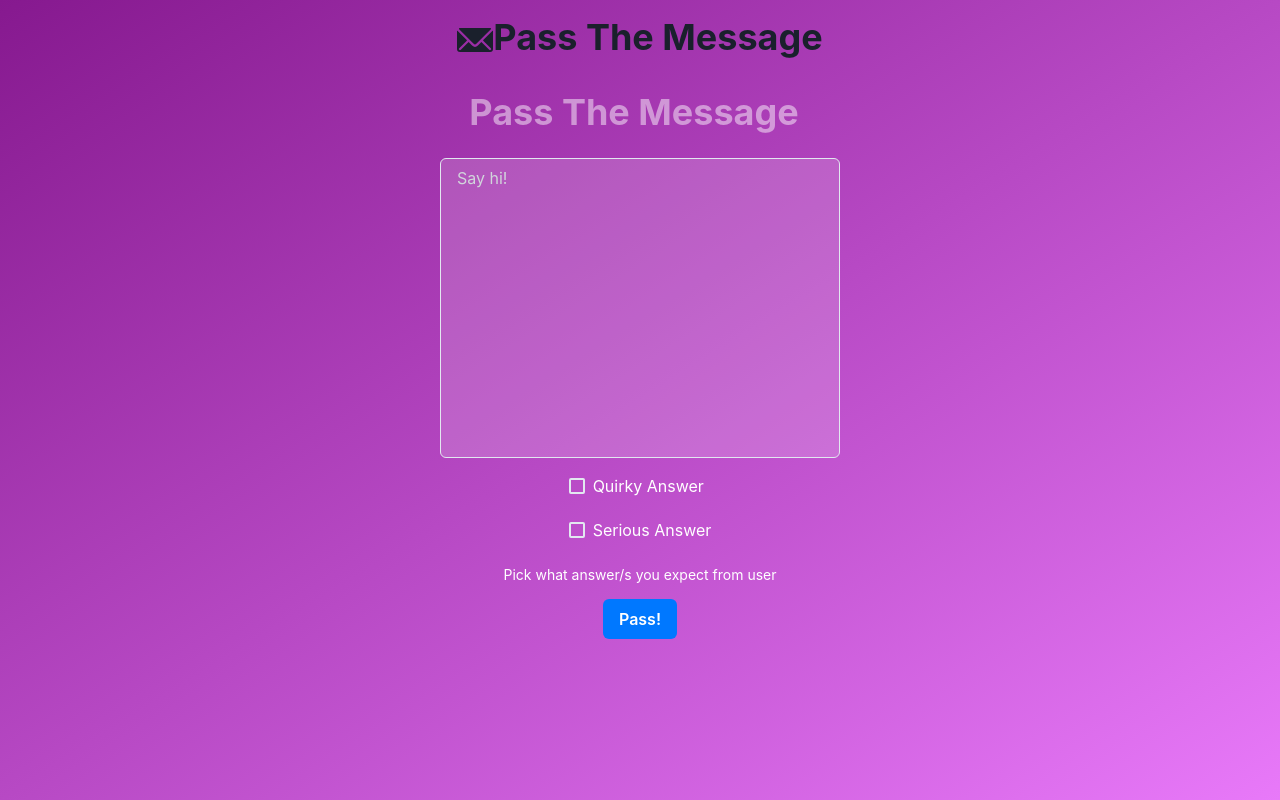
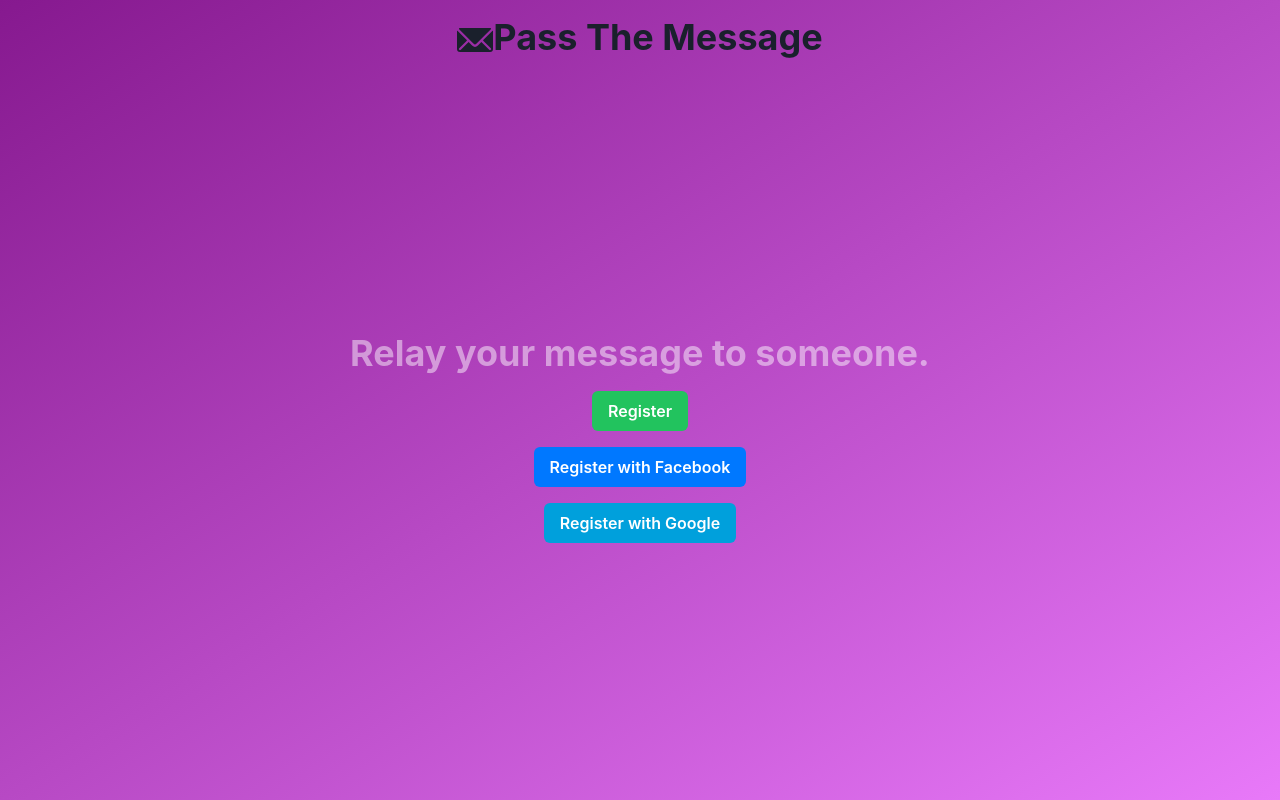
Before and after one commit to codenamerey/pass-the-message, a Next.js app: page / in a window 1280 px wide. Built offline with nearby package versions, Linux system fonts and the light colour scheme.

Commit message:
Add pass the message home page

```diff
--- a/src/pages/index.tsx
+++ b/src/pages/index.tsx
@@ -1,82 +1,25 @@
-import Head from 'next/head'
 import { Inter } from 'next/font/google'
 import styles from '@/styles/Home.module.css'
 
 import {
-  FormControl,
-  FormLabel,
-  FormErrorMessage,
-  FormHelperText,
-  Textarea,
   Heading,
   Button,
-  Checkbox,
-  CheckboxGroup,
-  Stack
+  Icon
 } from '@chakra-ui/react';
 import { ChangeEvent, FormEvent, useRef, useState } from 'react';
 
 const inter = Inter({ subsets: ['latin'] })
 
 export default function Home() {
-  const [isLoading, setIsLoading] = useState(false);
-  const [message, setMessage] = useState<string>('');
-  const [wantedAnswers, setWantedAnswers] = useState<string[]>([]);
-
-  const form = useRef<HTMLFormElement>(null);
-
-  const handleSubmit = (e: FormEvent) => {
-    e.preventDefault();
-    setIsLoading(true);
-  }
-
-  const handleTextAreaChange = (e: ChangeEvent<HTMLTextAreaElement>) => {
-    setMessage(e.target.value)
-  }
-
-  const handleCheckBoxChange = (e: ChangeEvent<HTMLInputElement>) => {
-
-    // If value is in wanted answers, remove it. Else, add value to array
-    wantedAnswers.includes(e.target.value) ? setWantedAnswers(wantedAnswers => wantedAnswers.filter((answer) => answer !== e.target.value)) :
-                                             setWantedAnswers(wantedAnswers => [...wantedAnswers, e.target.value])
-    console.log(wantedAnswers);
-
-  }
 
   return (
     <>
-      <Head>
-        <title>Create Next App</title>
-        <meta name="description" content="Generated by create next app" />
-        <meta name="viewport" content="width=device-width, initial-scale=1" />
-        <link rel="icon" href="/favicon.ico" />
-      </Head>
-      <form onSubmit={handleSubmit} ref={form}>
-        <FormControl colorScheme='blackAlpha.700' p='4' className=' flex grow flex-col items-center w-full justify-center gap-y-4' color='white'>
-          <FormLabel>
-            <Heading color='whiteAlpha.600'>Pass The Message</Heading>
-          </FormLabel>
-
-          <Textarea value={message} bg='whiteAlpha.300' color='white' maxW='400px' h='300px' placeholder='Say hi!' className=' placeholder-gray-300' resize='none' isRequired onChange={handleTextAreaChange}>
-
-          </Textarea>
-
-          <FormErrorMessage color='whiteAlpha.200'>
-            Something went wrong.
-          </FormErrorMessage>
-
-
-          <CheckboxGroup>
-            <Stack id='pref-answers' spacing={[3, 5]} direction={['row', 'column']}>
-              <Checkbox value='quirky' onChange={handleCheckBoxChange}>Quirky Answer</Checkbox>
-              <Checkbox value='serious' onChange={handleCheckBoxChange}>Serious Answer</Checkbox>
-            </Stack>
-            <FormHelperText color='white'>Pick what answer/s you expect from user</FormHelperText>
-          </CheckboxGroup>
-
-          <Button type='submit' colorScheme='messenger' isLoading={isLoading}>Pass!</Button>
-        </FormControl>
-      </form>
+      <section className=' flex flex-col justify-center items-center grow text-center gap-y-4'>
+        <Heading color='whiteAlpha.600'>Relay your message to someone.</Heading>
+        <Button colorScheme='whatsapp'>Register</Button>
+        <Button colorScheme='messenger'>Register with Facebook</Button>
+        <Button colorScheme='linkedin'>Register with Google</Button>
+      </section>
     </>
   )
 }
--- a/src/styles/globals.css
+++ b/src/styles/globals.css
@@ -592,6 +592,10 @@ video {
   padding: 1rem;
 }
 
+.text-center {
+  text-align: center;
+}
+
 .text-white {
   --tw-text-opacity: 1;
   color: rgb(255 255 255 / var(--tw-text-opacity));
@@ -622,29 +626,6 @@ video {
   filter: var(--tw-blur) var(--tw-brightness) var(--tw-contrast) var(--tw-grayscale) var(--tw-hue-rotate) var(--tw-invert) var(--tw-saturate) var(--tw-sepia) var(--tw-drop-shadow);
 }
 
-.before\:absolute::before {
-  content: var(--tw-content);
-  position: absolute;
-}
-
-.before\:inset-0::before {
-  content: var(--tw-content);
-  top: 0px;
-  right: 0px;
-  bottom: 0px;
-  left: 0px;
-}
-
-.before\:block::before {
-  content: var(--tw-content);
-  display: block;
-}
-
-.before\:content-\[\'X\'\]::before {
-  --tw-content: 'X';
-  content: var(--tw-content);
-}
-
 @media (min-width: 768px) {
   .md\:flex-row {
     flex-direction: row;
```
